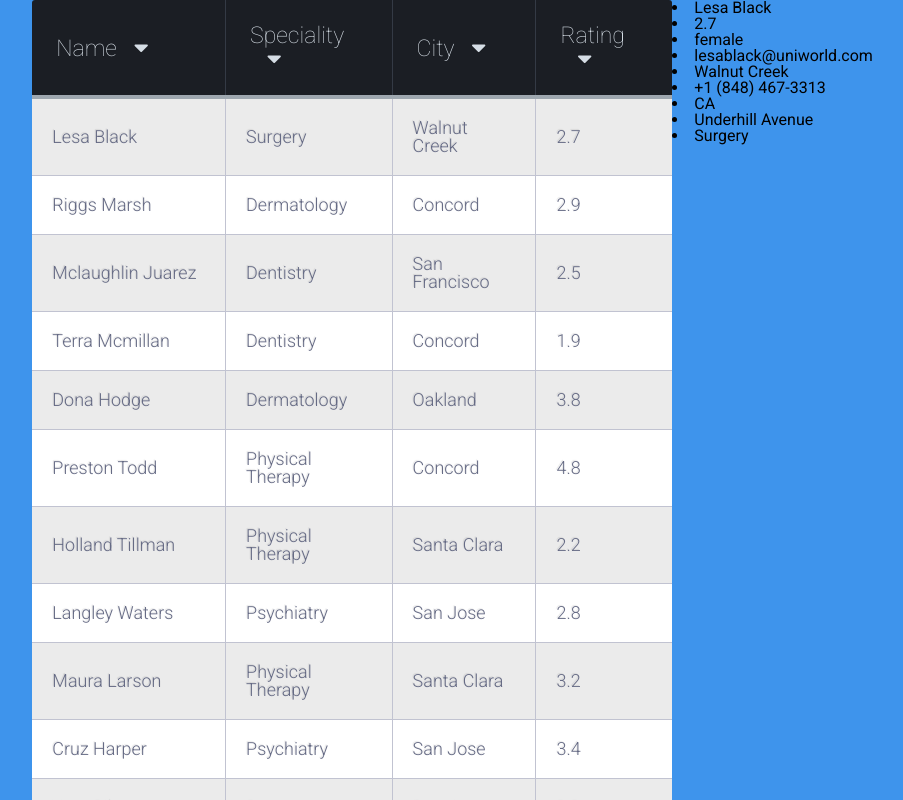
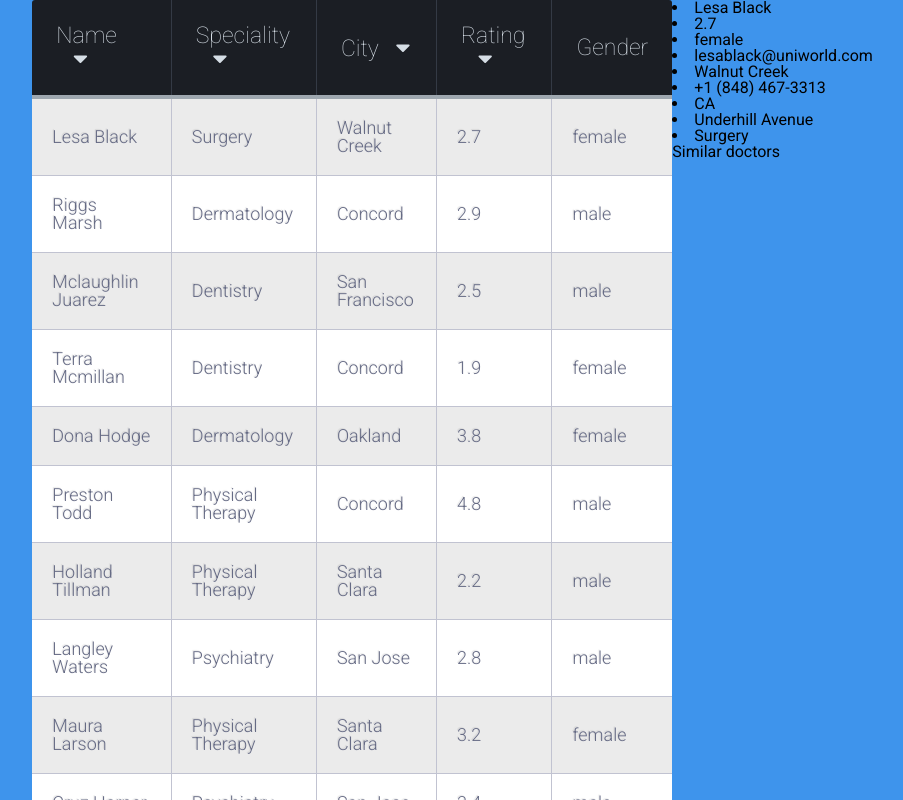
Before and after one commit to npartovi/PracticeFusion, a React (Create React App) app: page / in a window 1280 px wide. Shown: the top 800 px of the page, without its empty margins (181-1084 px from the left). Built offline with nearby package versions, Linux system fonts and the light colour scheme.

Commit message:
did similar doctors filter

```diff
--- a/public/style.css
+++ b/public/style.css
@@ -59,6 +59,7 @@ th {
   text-align:left;
   text-shadow: 0 1px 1px rgba(0, 0, 0, 0.1);
   vertical-align:middle;
+  position: relative;
 }
 
 th:first-child {
@@ -72,7 +73,7 @@ th:last-child {
 
 tr {
   border-top: 1px solid #C1C3D1;
-  border-bottom-: 1px solid #C1C3D1;
+  border-bottom: 1px solid #C1C3D1;
   color:#666B85;
   font-size:16px;
   font-weight:normal;
--- a/src/components/doctorList.jsx
+++ b/src/components/doctorList.jsx
@@ -5,9 +5,16 @@ import { MyContext } from '../myProvider';
 class DoctorList extends Component {
     constructor(props){
         super(props)
+
+        this.state ={
+            filter: ""
+        }
+
+        this.specialityFilter = this.specialityFilter.bind(this);
     }
 
     renderList(doctors, setCurrentDoctor){
+
         return doctors.map((doctor, idx) => {
             return (
             <tr key={idx}  onClick={() => setCurrentDoctor(idx)}>
@@ -17,7 +24,10 @@ class DoctorList extends Component {
         })
     }
 
-
+    specialityFilter(e){
+        e.preventDefault()
+        this.setState({filter: e.currentTarget.innerText})
+    }
 
     render(){
         return(
@@ -25,21 +35,19 @@ class DoctorList extends Component {
                 <table className="doctor-list-table">
                     <thead>
                         <tr>
-                            <th>Name<i class="fas fa-caret-down"></i></th>
-                            <th>Speciality<i class="speciality-button fas fa-caret-down">
+                            <th>Name<i className="fas fa-caret-down"></i></th>
+                            <th>Speciality<i className="speciality-button fas fa-caret-down">
                                 <div className="speciality-dropdown">
-                                        <li>Asc</li>
-                                        <li>Desc</li>
-                                        <li>San Francisco</li>
-                                        <li>Santa Clara</li>
-                                        <li>Oakland</li>
-                                        <li>Walnut Creek</li>
-                                        <li>San Jose</li>
-                                        <li>Concord</li>
+                                        <li onClick={this.specialityFilter}>Surgery</li>
+                                        <li onClick={this.specialityFilter}>Dermatology</li>
+                                        <li onClick={this.specialityFilter}>Physical Therapy</li>
+                                        <li onClick={this.specialityFilter}>Psychiatry</li>
+                                        <li onClick={this.specialityFilter}>Dentistry</li>
                                     </div>
                             </i></th>
-                            <th>City<i class="fas fa-caret-down"></i></th>
-                            <th>Rating<i class="fas fa-caret-down"></i></th>
+                            <th>City<i className="fas fa-caret-down"></i></th>
+                            <th>Rating<i className="fas fa-caret-down"></i></th>
+                            <th>Gender</th>
                         </tr>
                     </thead>
                     <tbody>
--- a/src/components/doctorShow.jsx
+++ b/src/components/doctorShow.jsx
@@ -12,7 +12,18 @@ class DoctorShow extends Component{
     renderDoctorDetails(context){
 
         const selectedDoctor = context.doctors[context.currentDoctor]
-        return <DoctorShowItem doctor={selectedDoctor} />
+        const simliarDoctors = context.doctors.filter((doctor) => doctor.speciality === selectedDoctor.speciality && doctor.name !== selectedDoctor.name)
+                                                .sort((a,b) => {
+                                                    return b.rating - a.rating
+                                                })
+        console.log(simliarDoctors)
+
+        return (
+            <div>
+            <DoctorShowItem doctor={selectedDoctor} />
+            <h1>Similar doctors</h1>
+            </div>
+        )
     }
 
 
--- a/src/components/doctorsListItem.jsx
+++ b/src/components/doctorsListItem.jsx
@@ -6,6 +6,7 @@ const DoctorListItem = ({doctor}) => {
                 <td>{doctor.speciality}</td>
                 <td>{doctor.city}</td>
                 <td>{doctor.rating}</td>
+                <td>{doctor.gender}</td>
             </Fragment>
 }
 
```
